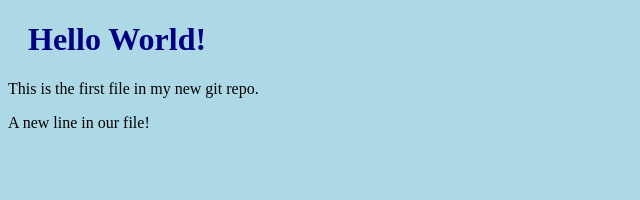
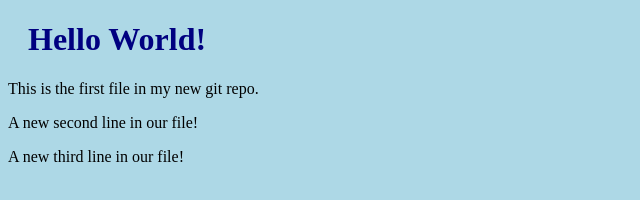
Before and after one commit to TejaKumarReddyB/hello-world, a plain HTML site: page index.html in a window 1280 px wide. Shown: the whole page, without its empty margins (0-640 px from the left). Drawn offline with Linux system fonts and the light colour scheme.

Commit message:
Third line Updated in our file

```diff
--- a/index.html
+++ b/index.html
@@ -9,6 +9,7 @@
     <body>
         <h1>Hello World!</h1>
         <p>This is the first file in my new git repo.</p>
-        <p>A new line in our file!</p>
+        <p>A new second line in our file!</p>
+        <p>A new third line in our file!</p>
     </body>
 </html>
```
